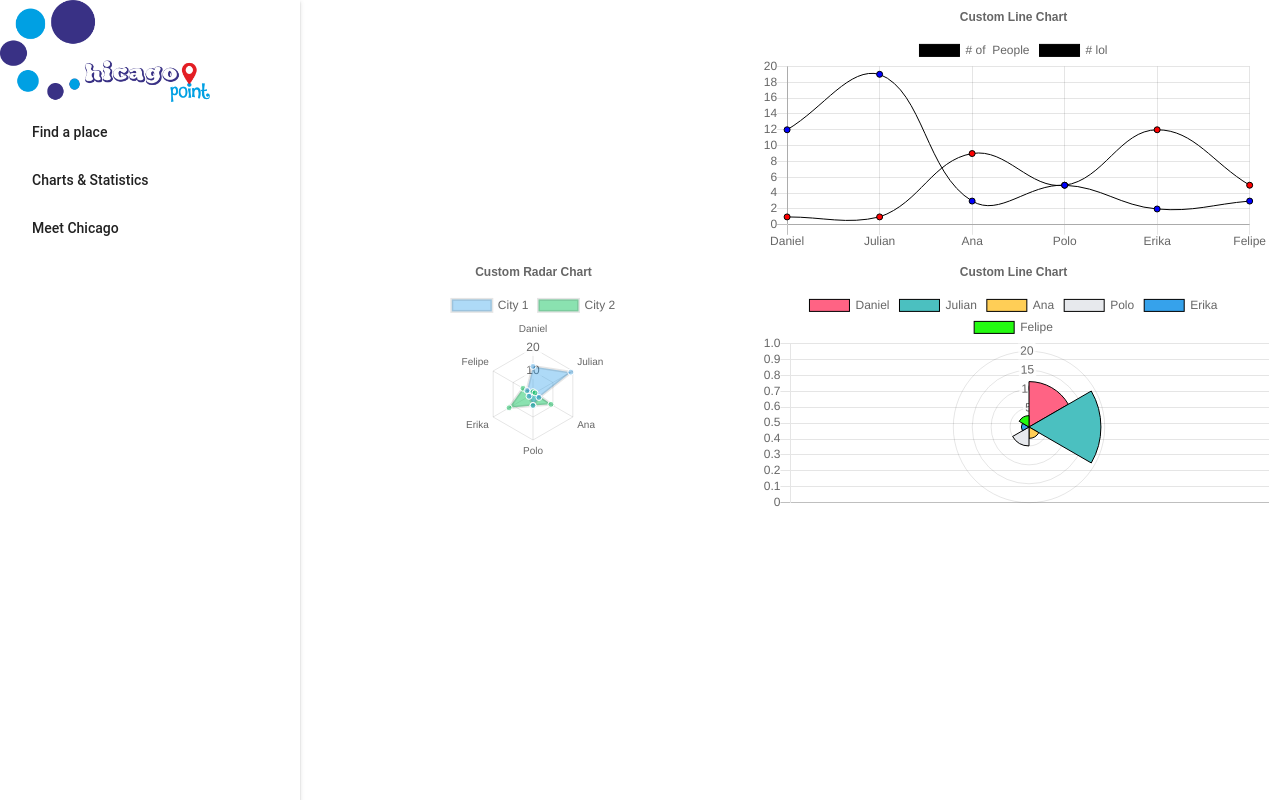
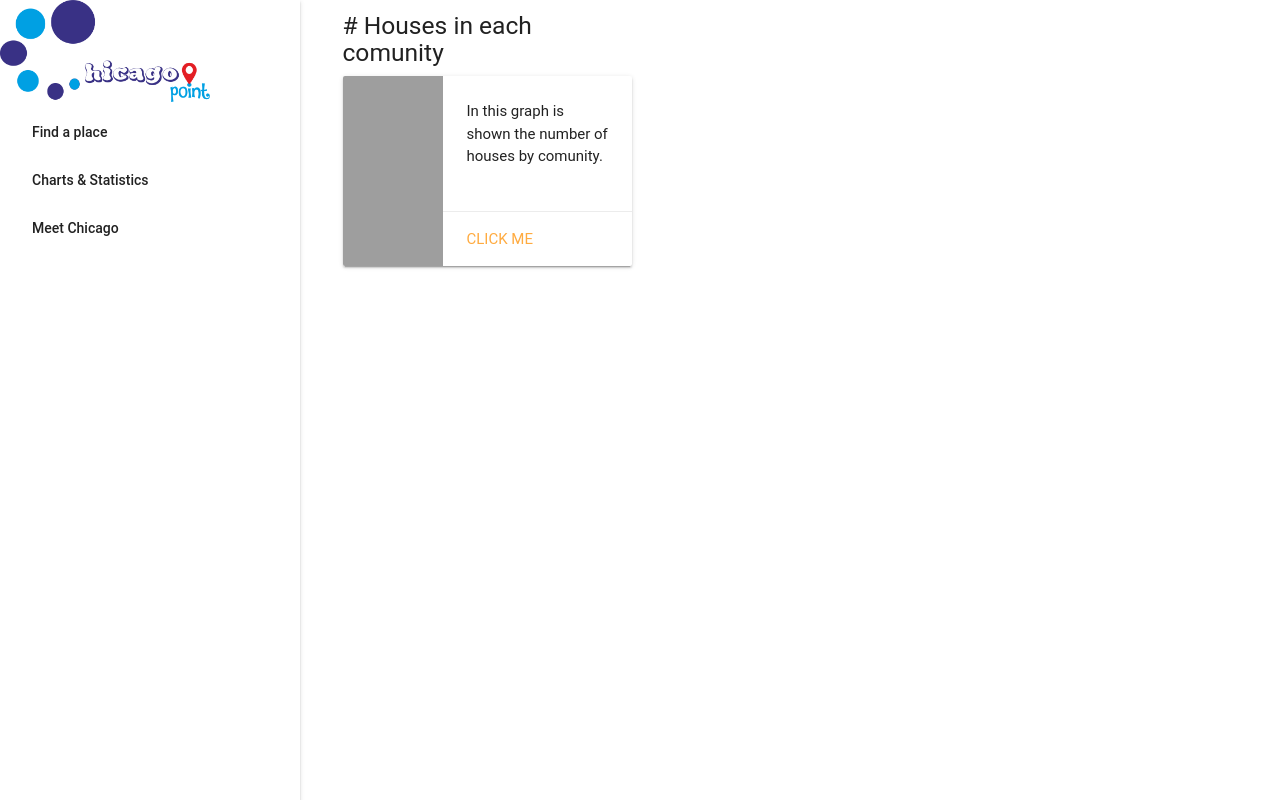
Before and after one commit to xdanielsb/chicago-point, a Flask app: template templates/charts.html in a window 1280 px wide. Run offline with Flask 2, Linux system fonts and the light colour scheme; the template is opened without the code that fills it, so the values that code supplies are empty; a map, chart or similar area stays blank; parts of the project's set-up code (start-up, migrations or seed data) failed here and were passed over; some libraries are stand-ins or nearby versions; some web fonts are replaced; grey boxes are pictures that could not be loaded.

Commit message:
Connect graphs with datasets.
Add aditional cards to show graphs.

```diff
--- a/main.py
+++ b/main.py
@@ -26,7 +26,8 @@ def content():
 
 @app.route('/charts/')
 def charts():
-    return render_template('charts.html')
+    labels, values,colors = request_object.get_number_by_comunity()
+    return render_template('charts.html', labels=labels, values=values, colors=colors)
 
 
 
--- /dev/null
+++ b/static/js/chart.js
@@ -0,0 +1,4 @@
+$(document).ready(function(){
+    // the "href" attribute of .modal-trigger must specify the modal ID that wants to be triggered
+    $('.modal').modal();
+});
--- a/templates/charts.html
+++ b/templates/charts.html
@@ -1,33 +1,118 @@
 {%extends "header.html"%}
 
 {%block header%}
-
 {%endblock%}
 
 {%block body%}
      <div class="row">
          <div class="col s3"></div>
-         <div class=" col s4">
-             <canvas id="chart_bar"></canvas>
-         </div>
-         <div class="col s5">
-             <canvas id="chart_line"></canvas>
-         </div>
-         <div class="col s3"></div>
-         <div class=" col s4">
-             <canvas id="chart_radar"></canvas>
-         </div>
-         <div class=" col s5">
-             <canvas id="chart_polar"></canvas>
+         <div class="col s9">
+
+
+  <div class="col s12 m4">
+    <h5 class="header"># Houses in each comunity </h5>
+    <div class="card horizontal">
+      <div class="card-image">
+        <img src="http://lorempixel.com/100/190/nature/6">
+      </div>
+      <div class="card-stacked">
+        <div class="card-content">
+          <p>In this graph is shown the number of houses by comunity.</p>
+        </div>
+        <div class="card-action">
+          <a href="#modal1">Click me</a>
+        </div>
+      </div>
+    </div>
+  </div>
+
          </div>
      </div>
+
+     <!-- Modal Structure -->
+      <div id="modal1" class="modal">
+        <div class="modal-content">
+          <canvas id="chart_bar" ></canvas>
+        </div>
+        <div class="modal-footer">
+          <a href="#!" class="modal-action modal-close waves-effect waves-green btn-flat">Agree</a>
+        </div>
+      </div>
+
+
+
 {%endblock%}
 
 {%block imports%}
       <!-- ChartJS: (Graphs) -->
       <script src="https://cdnjs.cloudflare.com/ajax/libs/Chart.js/2.5.0/Chart.bundle.min.js"></script>
-      <script src="{{url_for('static',filename='logic/graphs/bar_graph.js')}}"></script>
-      <script src="{{url_for('static',filename='logic/graphs/linear_graph.js')}}"></script>
-      <script src="{{url_for('static',filename='logic/graphs/polar_graph.js')}}"></script>
-      <script src="{{url_for('static',filename='logic/graphs/radar_graph.js')}}"></script>
+
+      <script>
+
+   let config_bar = {
+       type: 'bar', //bar, line
+       data: {
+           labels: [{% for item in labels %}
+                          "{{item}}",
+                      {% endfor %}],
+           datasets: [{
+               label: '#Houses',
+               data: [{% for item in values %}
+                              "{{item}}",
+                          {% endfor %}],
+               borderWidth: 1,
+               fill: true,
+               backgroundColor: [{% for item in colors %}
+                              "{{item}}",
+                          {% endfor %}],
+               borderColor: "black"
+           }]
+       },
+       options: {
+           scales: {
+               yAxes: [{
+                   ticks: {
+                       beginAtZero:true
+                   }
+               }]
+           },
+           responsive: true,
+           title: {
+               display: true,
+               text: 'Avaliable Houses to rent by comunity',
+               fontFamily: 'Arial',
+               position: 'top',
+               fullWidth: true
+           }
+       }
+   };
+
+
+   let context_bar = document.getElementById("chart_bar");
+   let mychart_bar = new Chart(context_bar, config_bar);
+
+
+   // Events
+   $("#chart_bar").click(
+     function(evt){
+       var activePoints = mychart_bar.getElementsAtEvent(evt);
+       var first_point = activePoints[0]
+       console.log(activePoints)
+       if(first_point){
+         var num_data_set = first_point._datasetIndex
+         var num_index_datum = first_point._index
+         var val = config_bar.data.datasets[num_data_set].data[num_index_datum]
+         var lab = config_bar.data.labels[num_index_datum]
+         console.log(lab + " "+ val)
+       }
+     }
+   );
+
+
+</script>
+      <script src="{{url_for('static',filename='js/chart.js')}}"></script>
+      <!-- <script src="{{url_for('static',filename='logic/graphs/bar_graph.js')}}"></script> -->
+      <!-- <script src="{{url_for('static',filename='logic/graphs/linear_graph.js')}}"></script> -->
+      <!-- <script src="{{url_for('static',filename='logic/graphs/polar_graph.js')}}"></script> -->
+      <!-- <script src="{{url_for('static',filename='logic/graphs/radar_graph.js')}}"></script> -->
 {%endblock%}
--- a/templates/content.html
+++ b/templates/content.html
@@ -25,8 +25,6 @@
 
 
 {%block imports%}
-<!-- Datatables: (Print Data) -->
-<script type="text/javascript" charset="utf8" src="{{url_for('static',filename='js/jquery.dataTables.min.js')}}"></script>
 <!-- Google maps; Application Programing Interface -->
 <script defer src="{{url_for('static',filename='logic/map_google.js')}}"></script>
 <script defer src="https://maps.googleapis.com/maps/api/js?key=AIzaSyCSaP-yNmxveks9F0c-ylR8R2yXt6356f4&v=3.20&callback=initMap"></script>
```
Also changed, not shown: request.py (+35 -6 lines), static/logic/graphs/bar_graph.js (+9 -44 lines).
